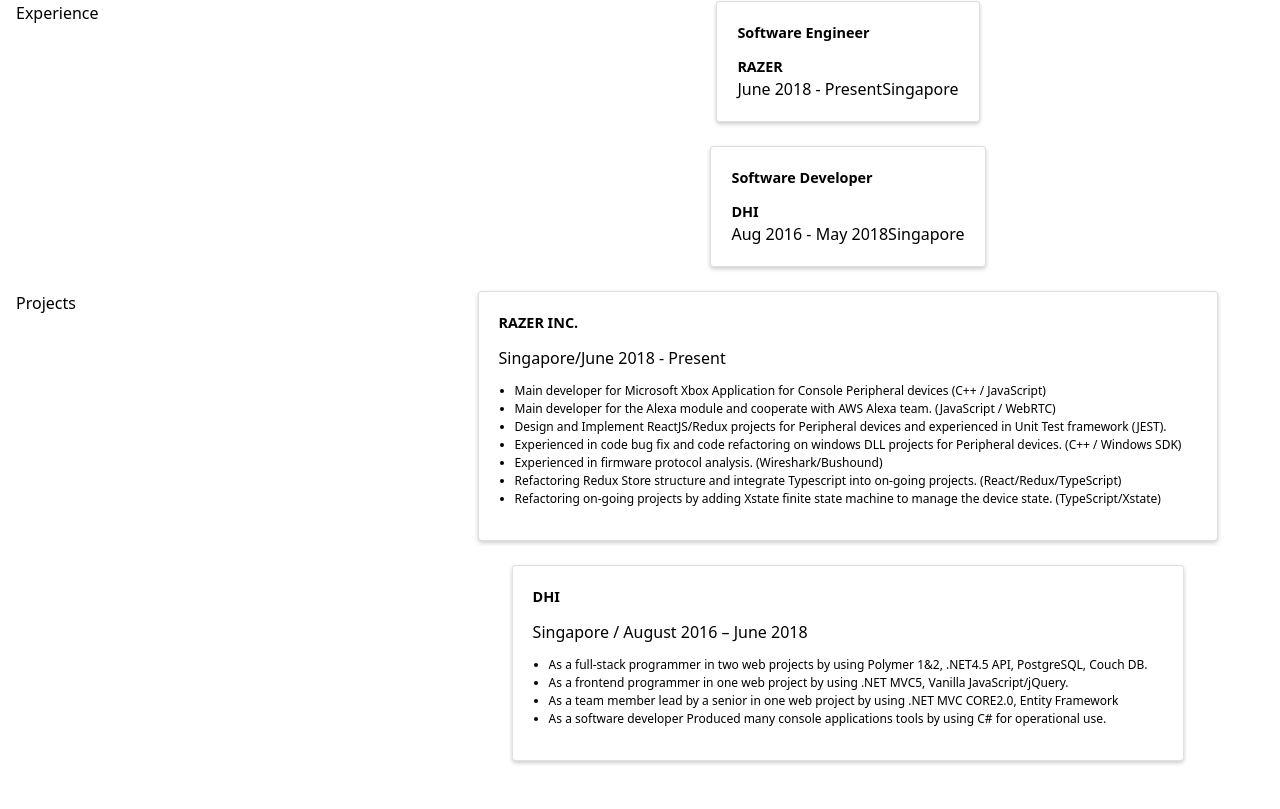
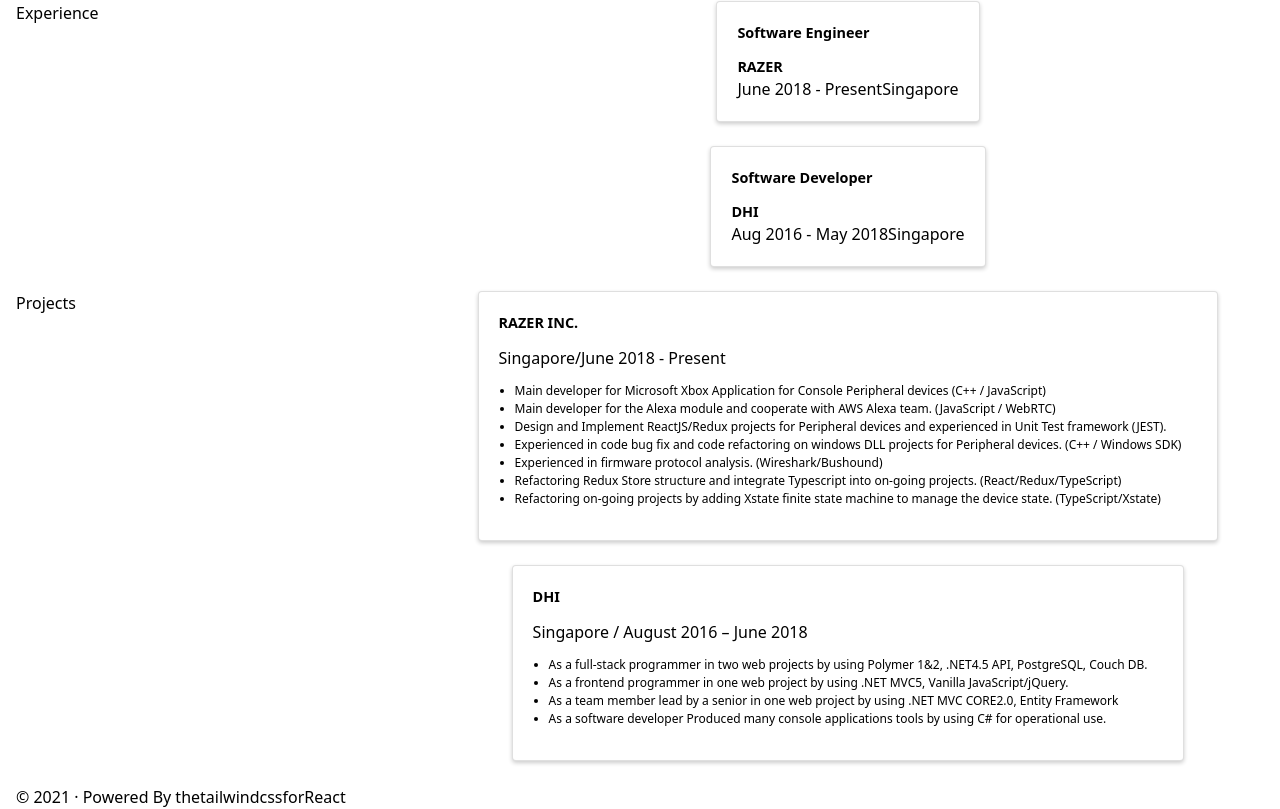
Before and after one commit to ljx213101212/ljx213101212.github.io, a React (Vite) app in the folder hello-jixiang/: page / in a window 1280 px wide. Shown: the part 431-1240 px from the top of the page. Before the commit the page ends 1216 px from the top, so only its background shows below. Built offline with nearby package versions, Linux system fonts and the light colour scheme.

Commit message:
feat&env: add prettier and footer

```diff
--- /dev/null
+++ b/hello-jixiang/constants.js
@@ -0,0 +1,12 @@
+//Footer
+export const footerData = {
+    title:"© 2021 · Powered By the",
+    powered1: {
+        link: "https://tailwindcss.com/",
+        name: "tailwindcss"
+    },
+    powered2: {
+        link: "https://reactjs.org/",
+        name: "React"
+    }
+}
--- a/hello-jixiang/package.json
+++ b/hello-jixiang/package.json
@@ -25,6 +25,7 @@
     "gh-pages": "^3.1.0",
     "path": "^0.12.7",
     "postcss": "^8.2.15",
+    "prettier": "^2.3.0",
     "tailwindcss": "^2.1.2",
     "typescript": "^4.2.4",
     "vite": "^2.2.4"
--- /dev/null
+++ b/hello-jixiang/src/components/Footer.tsx
@@ -0,0 +1,18 @@
+import React from 'react';
+
+
+const Footer = ({ title, powered1, powered2 }: any) => {
+  return <div className="container">
+      <footer>
+          <p className="powered-by"
+          >
+              © 2021 · Powered By the
+              <a href="https://tailwindcss.com/" target="_blank" rel="noopener">tailwindcss</a>
+              for
+              <a href="https://reactjs.org/" target="_blank" rel="noopener">React</a>
+          </p>
+      </footer>
+  </div>;
+};
+
+export default Footer;
--- a/hello-jixiang/src/index.css
+++ b/hello-jixiang/src/index.css
@@ -3,3 +3,11 @@
 @import 'tailwindcss/components';
 
 @import 'tailwindcss/utilities';
+
+
+a:hover {
+    color: #2962ff;
+    text-decoration: none;
+    transition: color .6s ease;
+    cursor: pointer;
+}
--- a/hello-jixiang/src/views/Home.tsx
+++ b/hello-jixiang/src/views/Home.tsx
@@ -4,7 +4,8 @@ import avatarUrl from "assets/me.jpeg";
 
 //[proj]
 import { ExperienceCard, ProjectCard } from "components/Card"
-
+import { footerData } from 'constants';
+import Footer from "components/Footer"
 
 const razerExp = {
     title: "Software Engineer",
@@ -167,6 +168,7 @@ const Home = () => {
                     </div>
                 </section>
 
+                <Footer {...footerData}></Footer>
 
             </div>
 
--- a/hello-jixiang/tsconfig.json
+++ b/hello-jixiang/tsconfig.json
@@ -1,7 +1,7 @@
 {
     "include": [
         "./src/*"
-    ],
+, "constants.js"    ],
     "exclude": ["node_modules", "**/__tests__/*"],
     "compilerOptions": {
         "noFallthroughCasesInSwitch": true,
--- a/hello-jixiang/vite.config.js
+++ b/hello-jixiang/vite.config.js
@@ -11,6 +11,7 @@ export default defineConfig({
       "assets": resolve(__dirname, "src/assets"),
       "views": resolve(__dirname, "src/views"),
       "components": resolve(__dirname, "src/components"),
+      "constants": resolve(__dirname, "constants.js"),
     }
   }
 })
```
Also changed, not shown: hello-jixiang/.prettierrc.js (added), 1 other file (tests, documents, lock files or other folders).
